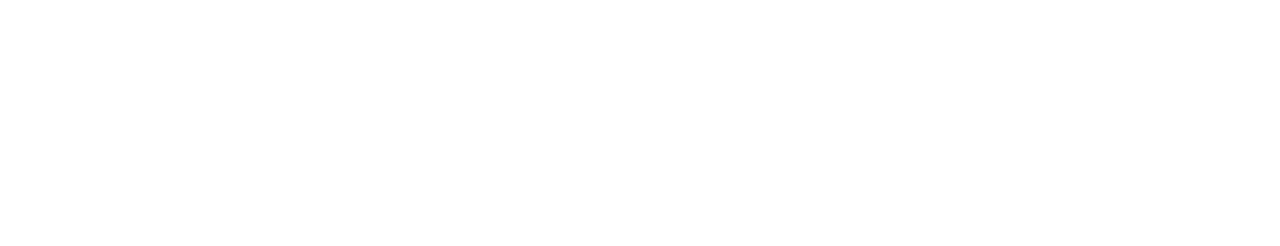
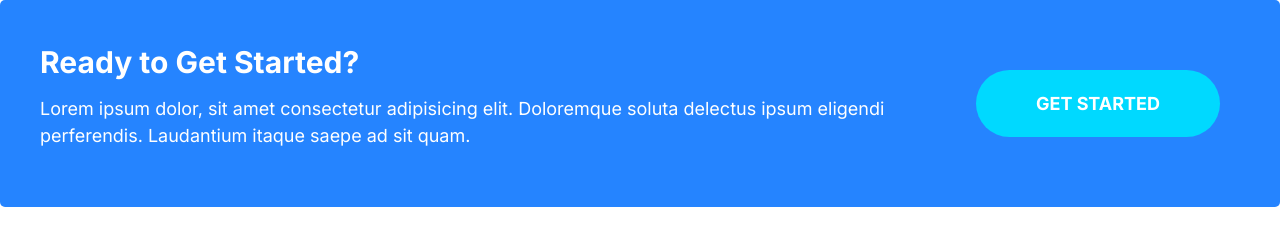
Before and after one commit to yuntung/yunify, a plain HTML site: page index.html in a window 1280 px wide. Drawn offline with Linux system fonts and the light colour scheme.

Commit message:
callout component

```diff
--- a/css/styles.css
+++ b/css/styles.css
@@ -237,9 +237,13 @@
   background: #3a8ffd;
 }
 
-.btn-secondary {
+.btn--secondary {
   background: var(--color-secondary);
   color: #fff;
+}
+
+.btn--secondary:hover {
+  background: #05cdf0;
 }
 
 .btn--accent {
@@ -263,9 +267,8 @@
 }
 
 .btn-stretched {
-/* padding-left: 6rem;
-padding-right: 6rem; */
-padding: 6rem 6rem;
+padding-left: 6rem;
+padding-right: 6rem;
 }
 
 .btn--block {
@@ -464,3 +467,45 @@
     margin-left: 6rem;
   }
 }
+
+/* Callouts */
+
+.callout {
+  padding: 4rem;
+  border-radius: 5px;
+}
+
+.callout--primary {
+  background: var(--color-primary);
+  color: #fff;
+}
+
+.callout__heading {
+  color: #fff;
+  margin-top: 0;
+  font-size: 3rem;
+}
+
+.callout .btn {
+  align-self: center;
+  justify-self: center;
+}
+
+.callout__content {
+  text-align: center;
+}
+
+@media screen and (min-width: 768px) {
+  .callout .grid--1x2 {
+    grid-template-columns: 1fr auto;
+  }
+
+  .callout__content {
+    text-align: left;
+  }
+
+  .callout .btn {
+    justify-self: start;
+    margin: 0 2rem;
+  }
+}
--- a/index.html
+++ b/index.html
@@ -15,6 +15,16 @@
     <title>Document</title>
   </head>
   <body>
-
+    <div class="callout callout--primary">
+      <div class="grid grid--1x2">
+        <div class="callout__content">
+          <h2 class="callout__heading">Ready to Get Started?</h2>
+          <p>
+            Lorem ipsum dolor, sit amet consectetur adipisicing elit. Doloremque soluta delectus ipsum eligendi perferendis. Laudantium itaque saepe ad sit quam.
+          </p>
+        </div>
+        <a href="#" class="btn btn--secondary btn-stretched">Get Started</a>
+      </div>
+    </div>
   </body>
 </html>
```
